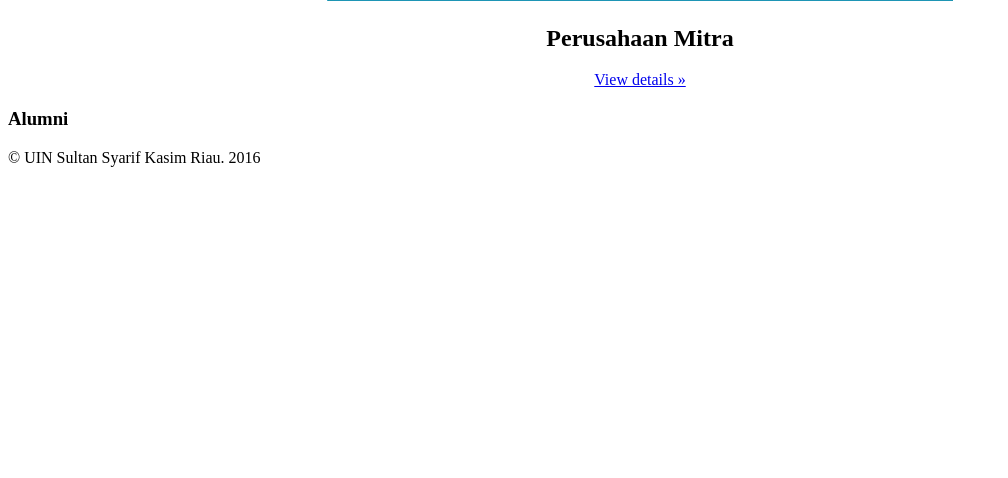
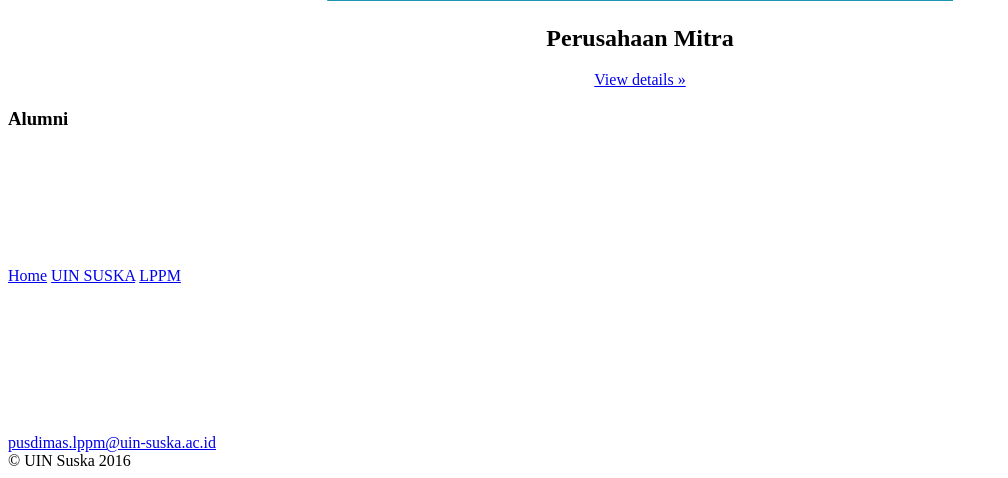
Before and after one commit to cloner3000/SistemAlumniUIN, a Yii app: the page made by frontend/views/site/index1.php in a window 1280 px wide. Shown: the part 2835-3313 px from the top of the page, without its empty margins (0-1008 px from the left). Before the commit the page ends 3002 px from the top, so only its background shows below. Run offline with PHP 8.4 and a stand-in for Yii, Linux system fonts and the light colour scheme; the template is opened without the code that fills it, so the values that code supplies are empty; some libraries are stand-ins or nearby versions.

Commit message:
Sometime it need coffee or tea or aqua

```diff
--- a/frontend/views/layouts/main.php
+++ b/frontend/views/layouts/main.php
@@ -122,13 +122,83 @@
     </div>
 </div>
 
-<footer class="footer">
-    <div class="container">
-        <p class="pull-left">&copy; UIN Sultan Syarif Kasim Riau. <?= date('Y') ?></p>
+<footer class="page-footer">
+            <div class="container">
+                <div class="row">
+                    <div class="col l12 col m12 col s12">
+                        <!-- Footer Button -->
+                        <div class="footer-button center-align">
 
-        <p class="pull-right"><?= Yii::powered() ?></p>
-    </div>
-</footer>
+                        </div>
+                    </div>
+
+                    <div class="col l12 col m12 col s12">
+                        <div class="row" style="color: white">
+
+                            <!-- about -->
+                            <div class="col-md-4">
+                                <h3>KKN Online</h3>
+                                <p style="color:white">KKN Online di bawah naungan LPPM UIN SUSKA sebagai aplikasi pendukung dalam pendaftaran KKN di lingkungan civitas akademik UIN SUSKA Riau</p>
+                            </div>
+                            <!-- ./about -->
+
+                            <!-- quick links -->
+                            <div class="col-md-4">
+                                <h3>Quick links</h3>
+
+                                <div class="list-links">
+                                    <a href="http://alumni.uin-suska.ac.id/">Home</a>
+                                    <a href="http://uin-suska.ac.id">UIN SUSKA</a>
+                                    <a href="http://lppm.uin-suska.ac.id/">LPPM</a>
+                                </div>
+                            </div>
+                            <!-- ./quick links -->
+
+                            <!-- contacts -->
+                             <div class="col-md-4">
+                                <h3>Contacts</h3>
+
+                                <div class="footer-contacts">
+                                    <div class="fc-row">
+                                        <span class="fa fa-home"></span>
+                                        Gedung Islamic Center UIN Suska Lantai Dasar<br>
+                                        Jl. Subrantas Km. 15, Pekanbaru, 28293 <br>                                         Telp : 0761-562223
+                                    </div>
+                                    <div class="fc-row">
+                                        <span class="fa fa-phone"></span>
+                                         0761-28293
+                                    </div>
+                                    <div class="fc-row">
+                                        <span class="fa fa-envelope"></span>
+                                        <strong>LPPM UIN SUSKA</strong><br>
+                                        <a href="mailto:pusdimas.lppm@uin-suska.ac.id">pusdimas.lppm@uin-suska.ac.id</a>
+                                    </div>
+                                </div>
+
+                            </div>
+                            <!-- ./contacts -->
+
+                        </div>
+                    </div>
+                </div>
+
+            </div>
+            <!-- Footer Bottom -->
+            <div class="footer-copyright">
+                <div class="container">
+                    <div class="row">
+                    <!-- Copyright Text -->
+                    <div class="col l4 col m12 col s12">
+                        &copy; UIN Suska <?= date('Y') ?>
+                    </div>
+
+
+                    </div>
+                </div>
+            </div>
+        </footer>
+
+
 
 <?php $this->endBody() ?>
 </body>
```
